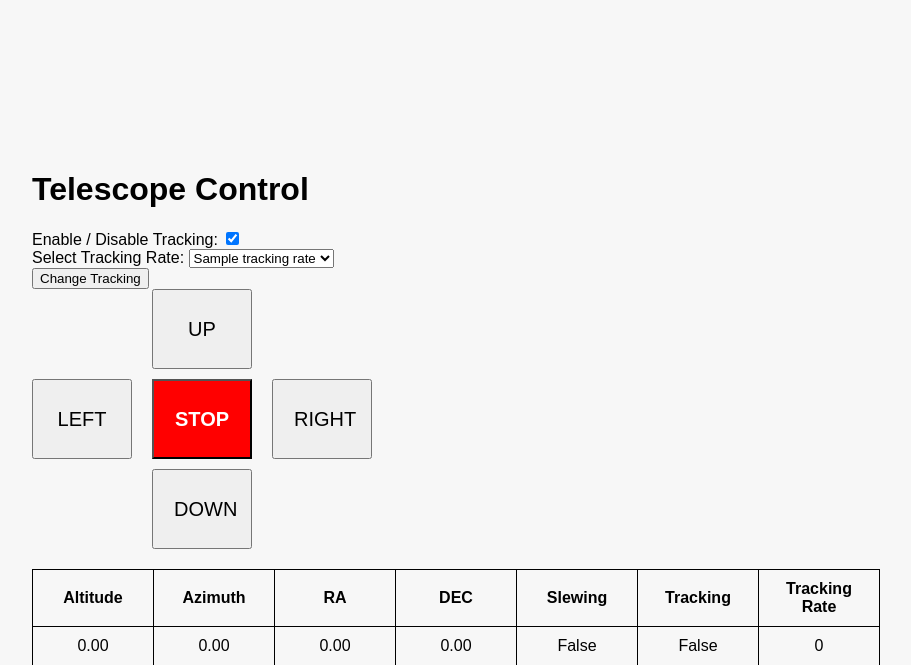
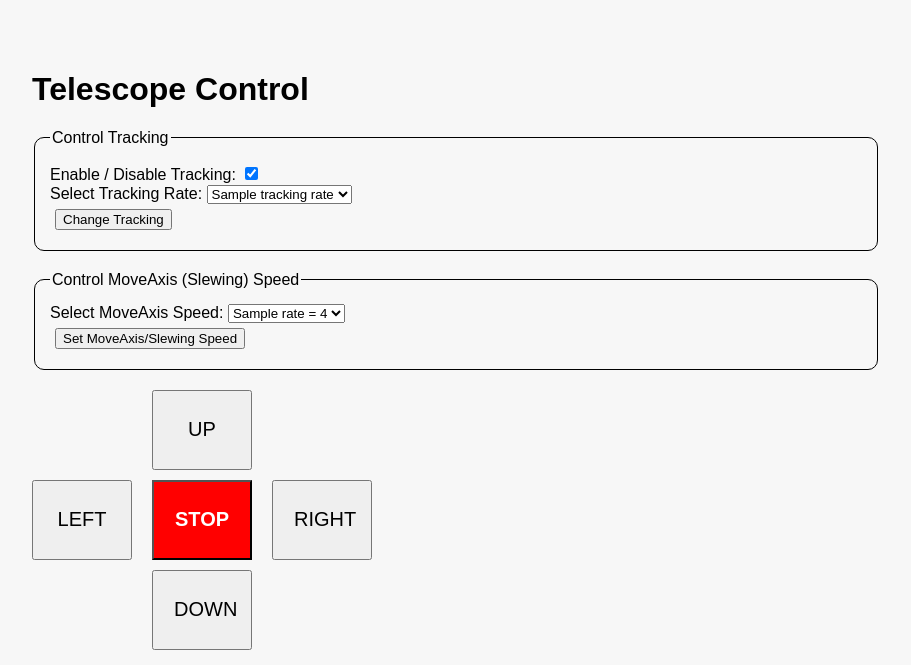
Before and after one commit to dmccallie/handpaddle_controller, a Flask app: template templates/paddle.html in a window 1280 px wide. Shown: the top 665 px of the page, without its empty margins (184-1095 px from the left). Run offline with Flask 3, Linux system fonts and the light colour scheme; the template is opened without the code that fills it: most values are stand-ins (such as "Sample title", 1, 10 or a date in 2020).

Commit message:
added first cut at moveaxis rate setting

```diff
--- a/app.py
+++ b/app.py
@@ -106,19 +106,19 @@ def paddle():
     # get current tracking rate
     current_tracking_rate = telescope.get_tracking_rate()
 
-    # get the slewing rates supported by the telescope
+    # get the moveaxis rates supported by the telescope
     # just check RA, assume same for DEC
     # if None, then MoveAxis is not supported
-    slewing_rates = telescope.get_axisrates(axis=TelescopeAxes.axisPrimary)
+    moveaxis_rates = telescope.get_MoveAxis_rates(axis=TelescopeAxes.axisPrimary)
     # rates are in degrees per second!
-    for sr in slewing_rates:
-        print(f"Slewing rate: min: {sr.minv} and max: {sr.maxv}")
+    for mar in moveaxis_rates:
+        print(f"MoveAxis rate: mar name = {mar['name']} rate = {mar['rate']}")
 
     return render_template('paddle.html', coords={'altitude': 0, 'azimuth': 0,
             'ra': 0, 'dec': 0, 'slewing': False, 'tracking': False,
             'tracking_rate': 0}, tracking_rates=tracking_rates,
                 current_tracking_rate=current_tracking_rate,
-                slewing_rates=slewing_rates, tracking=tracking)
+                moveaxis_rates=moveaxis_rates, tracking=tracking)
 
 # control is called when a control button is pressed
 @app.route('/control', methods=['POST'])
@@ -130,23 +130,30 @@ def control():
     event_type = request.form.get('event_type')
     current_time = time.strftime("%Y-%m-%d %H:%M:%S", time.localtime())
 
+    # get the current MoveAxis rate (is a float)
+    moveaxis_rate = shared_servers_cache['moveaxis_rate']
+    if moveaxis_rate is None:
+        moveaxis_rate = 1.0
+
+
     print(f"{direction}-{event_type} at {current_time}")
 
     if direction == 'STOP':
         telescope.stop()
 
+    # all moveaxis commands use the same "end" event
     elif event_type == "end":
         telescope.stop()
 
     elif event_type == "start":
         if direction == "UP":
-            telescope.moveAxis('Up')
+            telescope.moveAxis('Up', moveaxis_rate)
         elif direction == "DOWN":
-            telescope.moveAxis('Down')
+            telescope.moveAxis('Down', moveaxis_rate)
         elif direction == "LEFT":
-            telescope.moveAxis('Left')
+            telescope.moveAxis('Left', moveaxis_rate)
         elif direction == "RIGHT":
-            telescope.moveAxis('Right')
+            telescope.moveAxis('Right', moveaxis_rate)
 
     return '', 204  # Empty response, HTMX does not require content.
 
@@ -170,6 +177,20 @@ def update_tracking():
             telescope.set_tracking(False)
         telescope.set_tracking_rate(DriveRates(rate))
     return '', 204
+
+# called when changing the MoveAxis rate
+# need to cache this since we don't have a way to get the current MA rate from telescope
+@app.route('/update_moveaxis_rate', methods=['POST'])
+def update_moveaxis_rate():
+    new_rate = request.form.get('moveaxis_rate')
+    if new_rate:
+        new_rate = float(new_rate)
+    else:
+        new_rate = 1.0
+    print(f"Setting MoveAxis rate to {new_rate}")
+    shared_servers_cache['moveaxis_rate'] = new_rate
+    return '', 204
+
 
 @app.route('/status', methods=['GET'])
 def status():
@@ -211,6 +232,7 @@ if __name__ == '__main__':
         shared_servers_cache['shared_server_list'] = servers  # cache in memory, will be shared across users
 
         shared_servers_cache['telescope'] = None # can't create telescope until user has selected a server
+        shared_servers_cache['moveaxis_rate'] = 1.0 # default rate for MoveAxis
 
     except Exception as e:
         print(f"Error getting servers: {e}")
--- a/static/styles.css
+++ b/static/styles.css
@@ -6,6 +6,17 @@ body {
     justify-content: center;
     height: 100vh;
     background-color: #f7f7f7;
+}
+
+input {
+    margin: 5px;
+  }
+
+fieldset {
+    padding: 15px;
+    border: 1px solid black;
+    border-radius: 10px;
+    margin-bottom: 20px;
 }
 
 .controller {
--- a/templates/paddle.html
+++ b/templates/paddle.html
@@ -5,7 +5,8 @@
 
     <!-- combo to select tracking rates -->
     <!-- selections come from telescope itself -->
-    <div id="tracking-rate">
+     <fieldset>
+        <legend>Control Tracking</legend>
         <form hx-post="/update_tracking">
             <label for="tracking-enable">Enable / Disable Tracking:</label>
             <input type="checkbox" id="tracking-enable" name="tracking-enable"
@@ -22,7 +23,21 @@
             <br>
             <input type="submit" value="Change Tracking">
         </form>
-    </div>
+    </fieldset>
+
+    <fieldset>
+        <legend>Control MoveAxis (Slewing) Speed</legend>
+        <form hx-post="/update_moveaxis_rate">
+            <label for="moveaxis_rate">Select MoveAxis Speed:</label>
+            <select name="moveaxis_rate" id="moveaxis_rate">
+                {% for rate in moveaxis_rates %}
+                    <option value={{ rate.rate }}>{{ rate.name }} = {{ rate.rate }} </option>
+                {% endfor %}
+            </select>
+            <br>
+            <input type="submit" value="Set MoveAxis/Slewing Speed">
+        </form>
+    </fieldset>
 
     <div class="controller" id="controller">
         <!-- row 1 -->
```
Also changed, not shown: telescope.py (+24 -5 lines).
